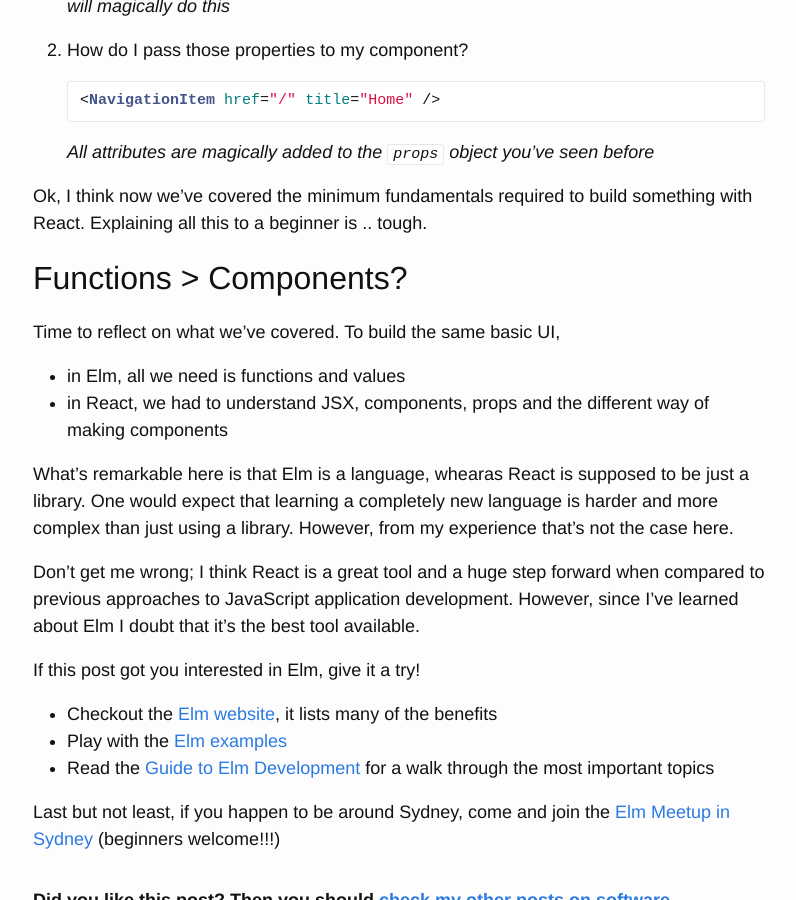
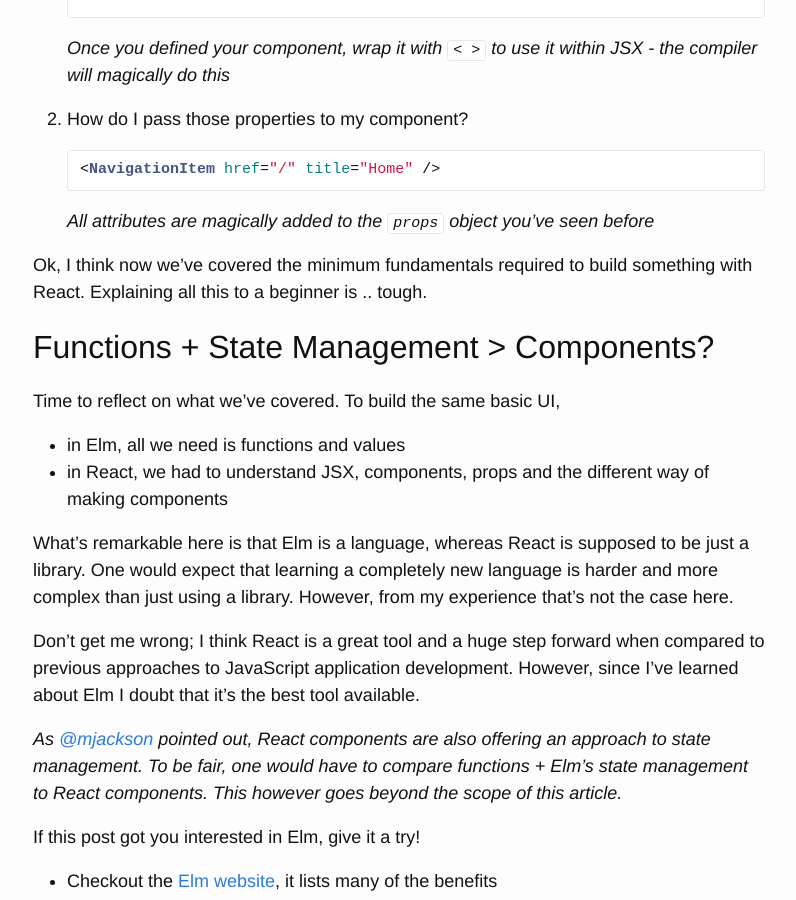
Before and after one commit to adamniedzielski/cli-nerd.com, a Jekyll site: the page built from _posts/2016-09-12-functions-are-better-than-components.markdown, in a window 1280 px wide and 900 px high, scrolled down 4266 px. Shown: the whole window, without its empty margins (241-1037 px from the left). Built offline with Jekyll 4.4.1, drawn with Linux system fonts in a browser that asks for light colours; comment, search, counter and statistics services are not loaded; some of the changed text lies outside the part shown.

Commit message:
Fix title for React and Elm comparison

```diff
--- a/_posts/2016-09-12-functions-are-better-than-components.markdown
+++ b/_posts/2016-09-12-functions-are-better-than-components.markdown
@@ -1,6 +1,6 @@
 ---
 layout: post
-title: "Functions > Components"
+title: "Functions + State Management > Components"
 date: 2016-09-12 21:00:00 +1100
 ---
 
@@ -12,8 +12,8 @@
 library for building UIs (he's unfamiliar with frontend development). Walking him through the code I've
 realised how complex React actually is – and how much explanation was necessary to get him to be productive.
 
-I'd like to share my observations and explain how they let me to believe that functions are a much better way
-of building UIs than React components are.
+I'd like to share my observations and explain how they let me to believe that pure functions in combination with
+state management are a much better way of building UIs than React components are.
 
 
 ## A Quick Intro to Elm's Syntax
@@ -200,20 +200,23 @@
 beginner is .. tough.
 
 
-## Functions > Components?
+## Functions + State Management > Components?
 
 Time to reflect on what we've covered. To build the same basic UI,
 
 - in Elm, all we need is functions and values
 - in React, we had to understand JSX, components, props and the different way of making components
 
-What's remarkable here is that Elm is a language, whearas React is supposed to be just a library. One would expect
+What's remarkable here is that Elm is a language, whereas React is supposed to be just a library. One would expect
 that learning a completely new language is harder and more complex than just using a library. However, from my
 experience that's not the case here.
 
-
 Don't get me wrong; I think React is a great tool and a huge step forward when compared to previous approaches to
 JavaScript application development. However, since I've learned about Elm I doubt that it's the best tool available.
+
+*As [@mjackson](https://twitter.com/mjackson) pointed out, React components are also offering an approach to state
+management. To be fair, one would have to compare functions + Elm's state management to React components. This however goes
+beyond the scope of this article.*
 
 If this post got you interested in Elm, give it a try!
 
```
